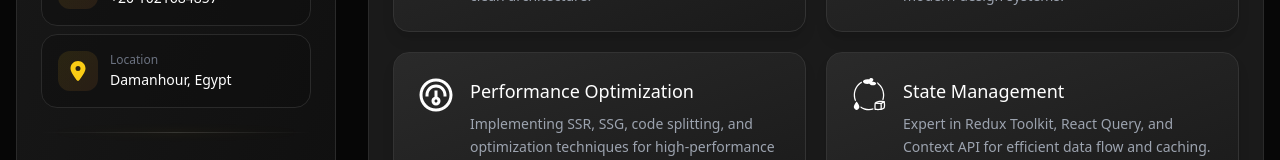
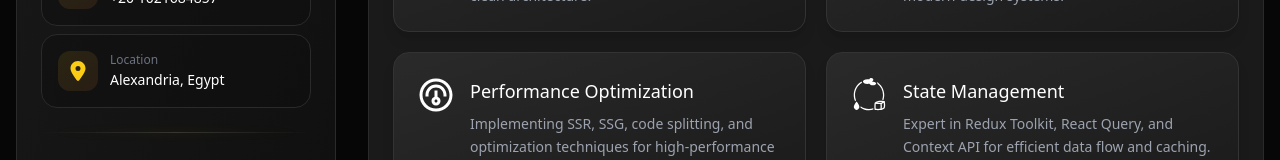
Before and after one commit to Abdelrahman-Korayem/Portfolio, a Next.js app: page / in a window 1280 px wide. Shown: the part 505-665 px from the top of the page. Built offline with nearby package versions, Linux system fonts and the light colour scheme.

Commit message:
fix sidebar

```diff
--- a/components/Sidebar.tsx
+++ b/components/Sidebar.tsx
@@ -24,7 +24,7 @@ export default function Sidebar() {
     {
       icon: <FaLocationDot />,
       label: 'Location',
-      value: 'Damanhour, Egypt',
+      value: 'Alexandria, Egypt',
       href: null
     }
   ];
```
